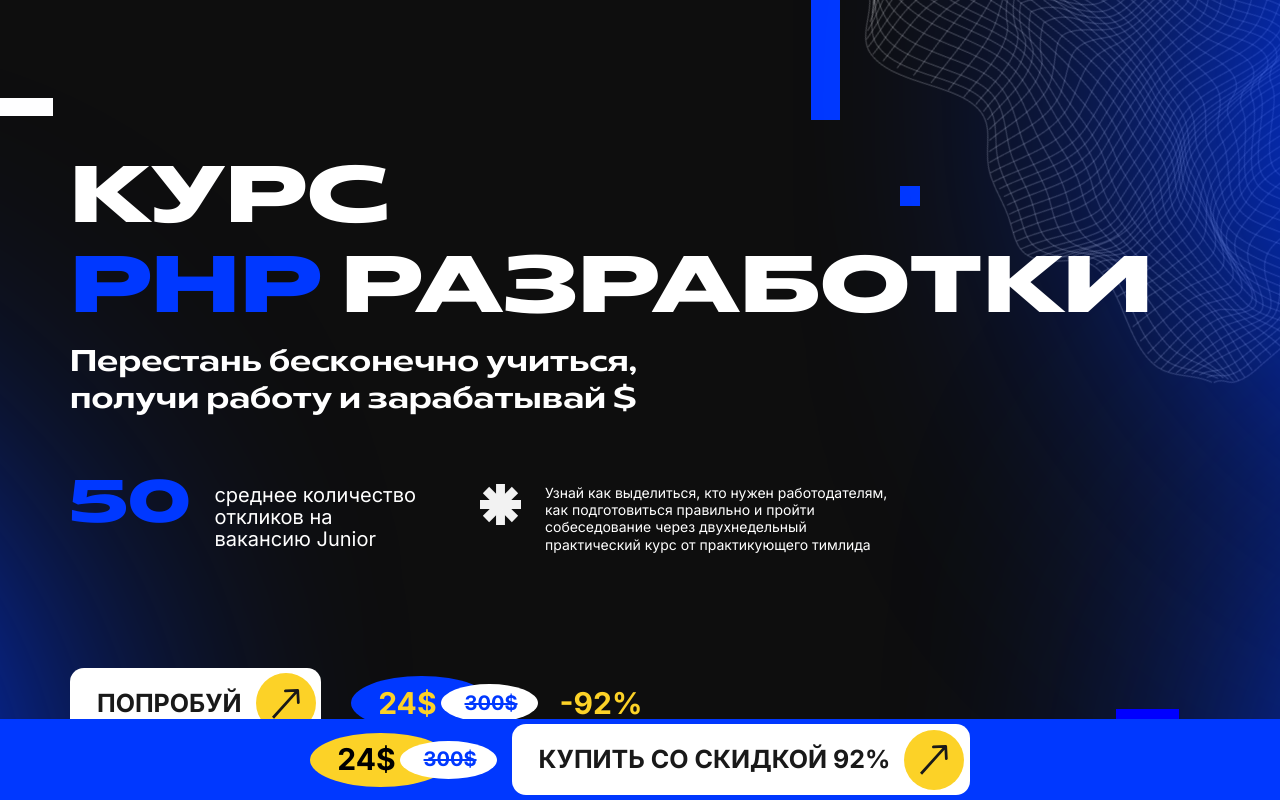
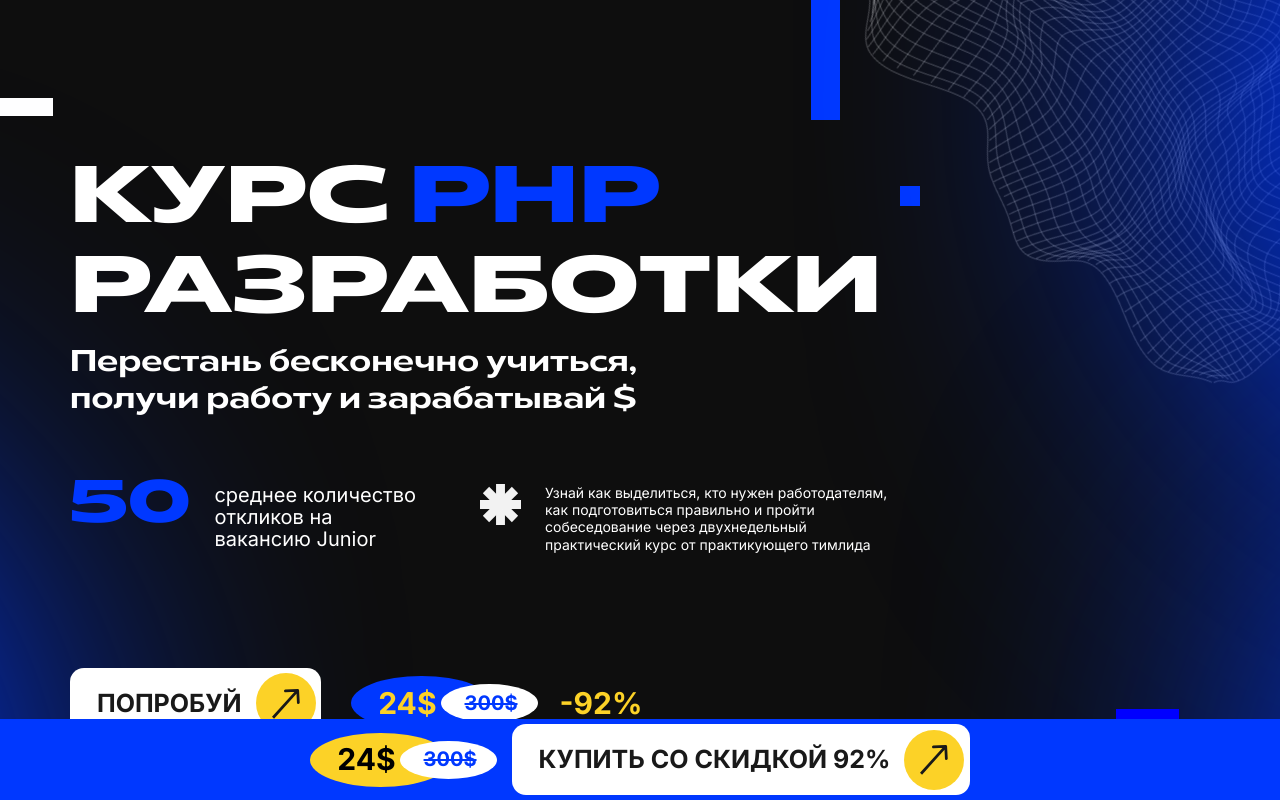
Before and after one commit to Heka9/php-course, a plain HTML site: page index.html in a window 1280 px wide. Shown: the top 800 px of the page. Drawn offline with Linux system fonts and the light colour scheme.

Commit message:
Add files via upload

```diff
--- a/css/style.css
+++ b/css/style.css
@@ -443,15 +443,7 @@ body {
   text-transform: uppercase;
 }
 
-.main-block__title mark {
-  background-color: transparent;
-}
-
-.main-block__title > span {
-  white-space: nowrap;
-}
-
-.main-block__title .blue {
+.main-block__title span {
   color: #0038ff;
 }
 
@@ -1727,10 +1719,6 @@ body {
     transition: height 0.2s;
   }
 
-  .main-block__title > span {
-    white-space: wrap;
-  }
-
   .main-block__response {
     -webkit-box-flex: 0;
         -ms-flex: 0 0 20.625rem;
--- a/index.html
+++ b/index.html
@@ -6,7 +6,7 @@
 	<meta charset="UTF-8" />
 	<meta name="format-detection" content="telephone=no" />
 	<!-- <style>body{opacity: 0;}</style> -->
-	<link rel="stylesheet" href="css/style.min.css?_v=20230704152908" />
+	<link rel="stylesheet" href="css/style.min.css?_v=20230704154032" />
 	<!-- <link rel="shortcut icon" href="favicon.ico"> -->
 	<!-- <meta name="robots" content="noindex, nofollow"> -->
 	<meta name="viewport" content="width=device-width, initial-scale=1.0" />
@@ -21,9 +21,7 @@
 		<main class="page">
 			<section class="page__main-block main-block">
 				<div class="main-block__container">
-					<h1 class="main-block__title">
-						Курс <span><mark class="blue">PHP</mark> разработки</span>
-					</h1>
+					<h1 class="main-block__title">Курс <span>PHP</span> разработки</h1>
 					<p class="main-block__text">Перестань бесконечно учиться, получи работу и зарабатывай $</p>
 					<div class="main-block__info">
 						<div class="main-block__response response">
@@ -584,7 +582,7 @@
 			</div>
 		</footer>
 	</div>
-	<script src="js/app.min.js?_v=20230704152908"></script>
+	<script src="js/app.min.js?_v=20230704154032"></script>
 </body>
 
 </html>
```
Also changed, not shown: css/style.min.css.
